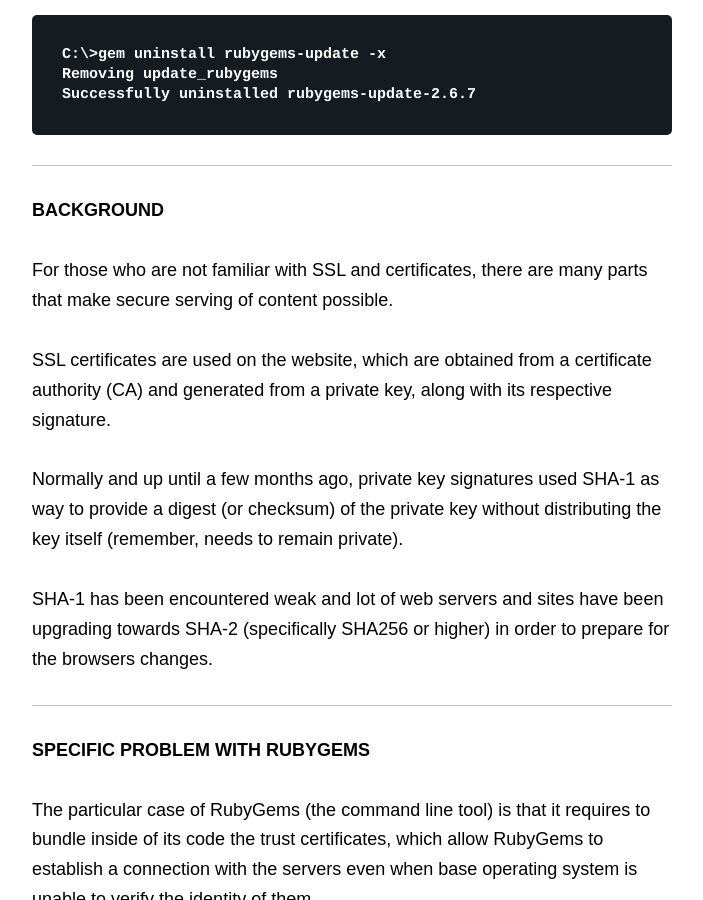
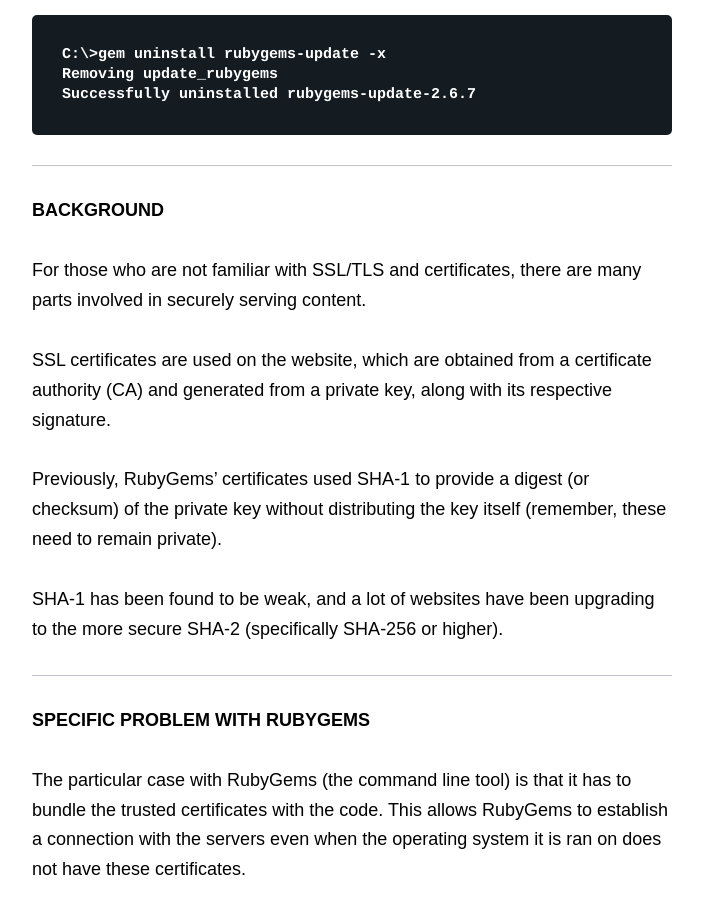
Before and after one commit to radar/guides, a Jekyll site: the page built from ssl-certificate-update.md, in a window 1280 px wide and 900 px high, scrolled down 1510 px. Shown: the whole window, without its empty margins (438-1141 px from the left). Built offline with Jekyll 4.4.1, drawn with Linux system fonts in a browser that asks for light colours; nearby versions of some CDN libraries; some of the changed text lies outside the part shown.

Commit message:
Clean up ssl-certificate-update.md.

```diff
--- a/ssl-certificate-update.md
+++ b/ssl-certificate-update.md
@@ -34,7 +34,7 @@ Now that RubyGems 2.6.x has been released, you can manually update to this versi
 Download [rubygems-update-2.6.7.gem](https://rubygems.org/downloads/rubygems-update-2.6.7.gem)
 
 Please download the file in a directory that you can later point to (eg. the
-root of your harddrive `C:\`)
+root of your harddrive, `C:\`)
 
 Now, using your Command Prompt:
 
@@ -55,40 +55,39 @@ Successfully uninstalled rubygems-update-2.6.7
 
 ## Background
 
-For those who are not familiar with SSL and certificates, there are many
-parts that make secure serving of content possible.
+For those who are not familiar with SSL/TLS and certificates, there are
+many parts involved in securely serving content.
 
 SSL certificates are used on the website, which are obtained from a
 certificate authority (CA) and generated from a private key, along with its
 respective signature.
 
-Normally and up until a few months ago, private key signatures used SHA-1
-as way to provide a digest (or checksum) of the private key without
-distributing the key itself (remember, needs to remain private).
+Previously, RubyGems' certificates used SHA-1 to provide a digest (or
+checksum) of the private key without distributing the key itself
+(remember, these need to remain private).
 
-SHA-1 has been encountered weak and lot of web servers and sites have been
-upgrading towards SHA-2 (specifically SHA256 or higher) in order to prepare
-for the browsers changes.
+SHA-1 has been found to be weak, and a lot of websites have been
+upgrading to the more secure SHA-2 (specifically SHA-256 or higher).
 
 ## Specific problem with RubyGems
 
-The particular case of RubyGems (the command line tool) is that it requires
-to bundle inside of its code the trust certificates, which allow RubyGems
-to establish a connection with the servers even when base operating system
-is unable to verify the identity of them.
+The particular case with RubyGems (the command line tool) is that it has
+to bundle the trusted certificates with the code. This allows RubyGems
+to establish a connection with the servers even when the operating
+system it is ran on does not have these certificates.
 
-Up until a few months ago, this certificate was provided by one CA, but
-newer certificate is provided by a different one.
+Previously, this certificate was provided by one Certificate Authority,
+but the new certificate is provided by a different one.
 
-Because of this, existing installations of RubyGems would have to been
-updated before the switch of the certificate and give enough time for the
-change to spread (and people to update).
+Because of this, verions of RubyGems with both certificates were
+released, in an attempt to simplify the change.
 
-As what normally happens with software, things might get out of sync and
-coordinate such effort, to the size and usage of rubygems.org is almost
-impossible.
+However, at the scale RubyGems operates at, it's impossible to make sure
+everybody updates the software. There are also operating systems
+shipping with old versions. As such, sometimes manual intervention (as
+described above) is required.
 
-I've described this on [Issue #1050](https://github.com/rubygems/rubygems/issues/1050#issuecomment-61422934)
+This has been described on [Issue #1050](https://github.com/rubygems/rubygems/issues/1050#issuecomment-61422934)
 
 We had discussed also on IRC, and patches and backports were provided to
 all major branches of RubyGems: 1.8, 2.0, 2.2, and 2.4
```
